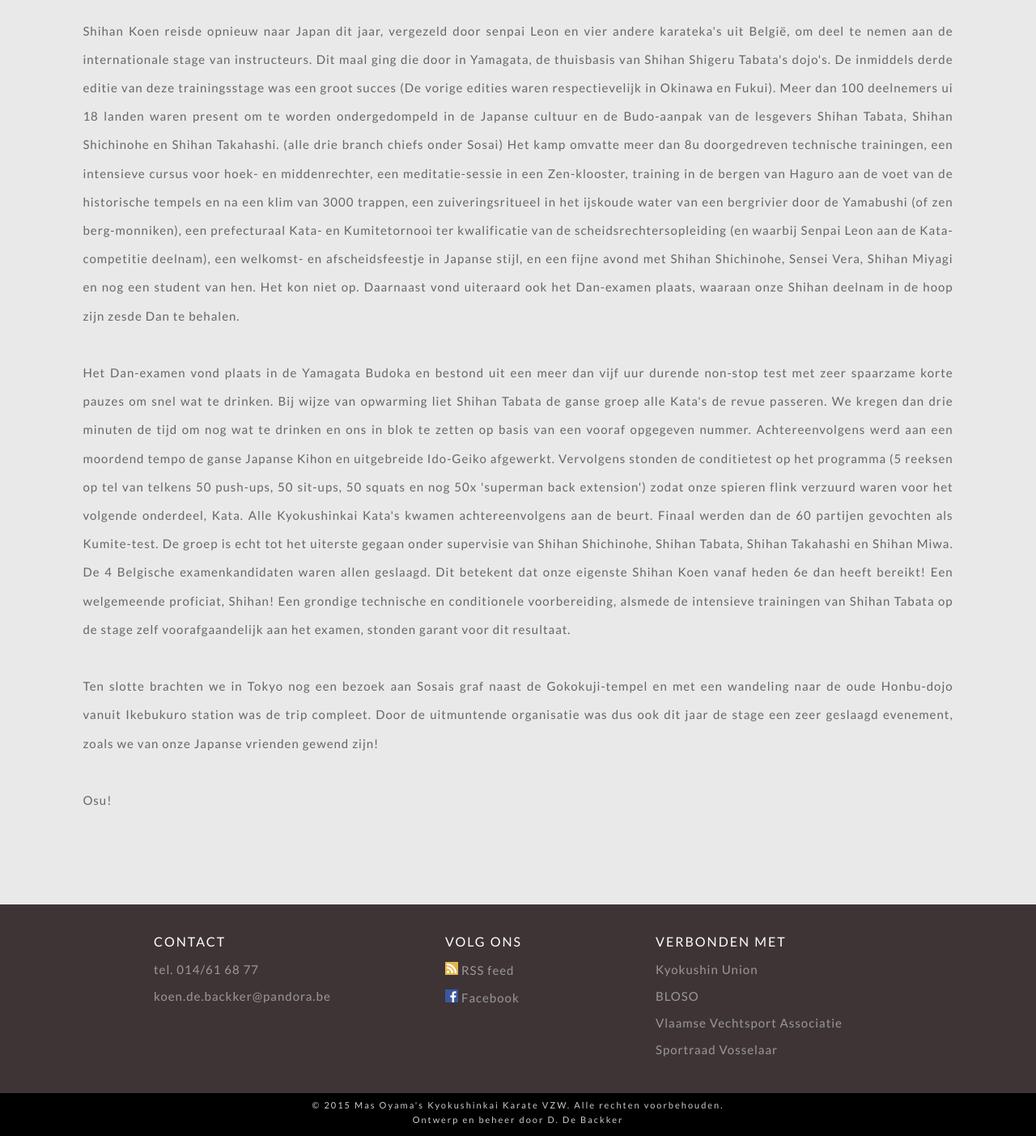
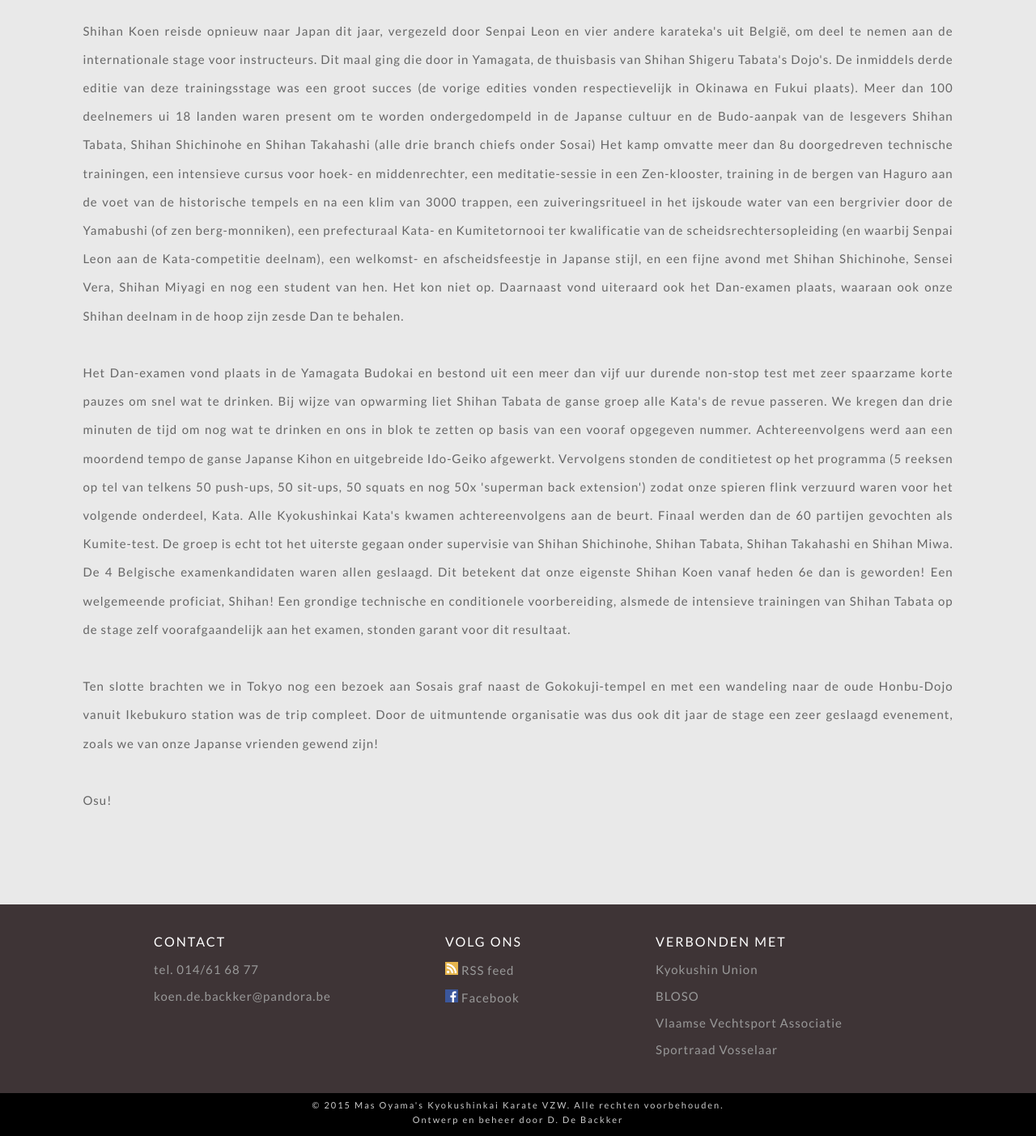
Before and after one commit to DriesDeBackker/Karatesite, a Flask app: page /nieuws/internationale_stage_japan_2018 in a window 1280 px wide. Shown: the part 1155-2558 px from the top of the page at 81% size. Run offline with Flask 2, Linux system fonts and the light colour scheme; some libraries are stand-ins or nearby versions.

Commit message:
foutjes eruit

```diff
--- a/templates/nieuws/internationale_stage_japan_2018.html
+++ b/templates/nieuws/internationale_stage_japan_2018.html
@@ -6,21 +6,21 @@
 <div class="content-box first-content-box post1">
     <div class = "text-box first-text-box">
         <div class="h6 post2">Internationale stage Japan</div>
-        <div class = "nieuwsd post2">03 AUGUSTUS 2015</div>
+        <div class = "nieuwsd post2">22 mei 2018</div>
         <br>
         <div class="p post2">
-            Shihan Koen reisde opnieuw naar Japan dit jaar, vergezeld door senpai Leon en vier andere karateka's uit België, om deel te nemen aan de internationale stage van instructeurs.
-            Dit maal ging die door in Yamagata, de thuisbasis van Shihan Shigeru Tabata's dojo's.
-            De inmiddels derde editie van deze trainingsstage was een groot succes (De vorige edities waren respectievelijk in Okinawa en Fukui).
-            Meer dan 100 deelnemers ui 18 landen waren present om te worden ondergedompeld in de Japanse cultuur en de Budo-aanpak van de lesgevers Shihan Tabata, Shihan Shichinohe en Shihan Takahashi.
-            (alle drie branch chiefs onder Sosai)
+            Shihan Koen reisde opnieuw naar Japan dit jaar, vergezeld door Senpai Leon en vier andere karateka's uit België, om deel te nemen aan de internationale stage voor instructeurs.
+            Dit maal ging die door in Yamagata, de thuisbasis van Shihan Shigeru Tabata's Dojo's.
+            De inmiddels derde editie van deze trainingsstage was een groot succes (de vorige edities vonden respectievelijk in Okinawa en Fukui plaats).
+            Meer dan 100 deelnemers ui 18 landen waren present om te worden ondergedompeld in de Japanse cultuur
+            en de Budo-aanpak van de lesgevers Shihan Tabata, Shihan Shichinohe en Shihan Takahashi (alle drie branch chiefs onder Sosai)
             Het kamp omvatte meer dan 8u doorgedreven technische trainingen, een intensieve cursus voor hoek- en middenrechter, een meditatie-sessie in een Zen-klooster,
             training in de bergen van Haguro aan de voet van de historische tempels en na een klim van 3000 trappen, een zuiveringsritueel in het ijskoude water van een bergrivier door de Yamabushi (of zen berg-monniken),
             een prefecturaal Kata- en Kumitetornooi ter kwalificatie van de scheidsrechtersopleiding (en waarbij Senpai Leon aan de Kata-competitie deelnam), een welkomst- en afscheidsfeestje in Japanse stijl,
             en een fijne avond met Shihan Shichinohe, Sensei Vera, Shihan Miyagi en nog een student van hen. Het kon niet op.
-            Daarnaast vond uiteraard ook het Dan-examen plaats, waaraan onze Shihan deelnam in de hoop zijn zesde Dan te behalen.
+            Daarnaast vond uiteraard ook het Dan-examen plaats, waaraan ook onze Shihan deelnam in de hoop zijn zesde Dan te behalen.
             <br><br>
-            Het Dan-examen vond plaats in de Yamagata Budoka en bestond uit een meer dan vijf uur durende non-stop test met zeer spaarzame korte pauzes om snel wat te drinken.
+            Het Dan-examen vond plaats in de Yamagata Budokai en bestond uit een meer dan vijf uur durende non-stop test met zeer spaarzame korte pauzes om snel wat te drinken.
             Bij wijze van opwarming liet Shihan Tabata de ganse groep alle Kata's de revue passeren.
             We kregen dan drie minuten de tijd om nog wat te drinken en ons in blok te zetten op basis van een vooraf opgegeven nummer.
             Achtereenvolgens werd aan een moordend tempo de ganse Japanse Kihon en uitgebreide Ido-Geiko afgewerkt.
@@ -29,10 +29,10 @@
             Alle Kyokushinkai Kata's kwamen achtereenvolgens aan de beurt. Finaal werden dan de 60 partijen gevochten als Kumite-test.
             De groep is echt tot het uiterste gegaan onder supervisie van Shihan Shichinohe, Shihan Tabata, Shihan Takahashi en Shihan Miwa.
             De 4 Belgische examenkandidaten waren allen geslaagd.
-            Dit betekent dat onze eigenste Shihan Koen vanaf heden 6e dan heeft bereikt! Een welgemeende proficiat, Shihan!
+            Dit betekent dat onze eigenste Shihan Koen vanaf heden 6e dan is geworden! Een welgemeende proficiat, Shihan!
             Een grondige technische en conditionele voorbereiding, alsmede de intensieve trainingen van Shihan Tabata op de stage zelf voorafgaandelijk aan het examen, stonden garant voor dit resultaat.
             <br><br>
-            Ten slotte brachten we in Tokyo nog een bezoek aan Sosais graf naast de Gokokuji-tempel en met een wandeling naar de oude Honbu-dojo vanuit Ikebukuro station was de trip compleet.
+            Ten slotte brachten we in Tokyo nog een bezoek aan Sosais graf naast de Gokokuji-tempel en met een wandeling naar de oude Honbu-Dojo vanuit Ikebukuro station was de trip compleet.
             Door de uitmuntende organisatie was dus ook dit jaar de stage een zeer geslaagd evenement, zoals we van onze Japanse vrienden gewend zijn!
             <br><br>
             Osu!
```
